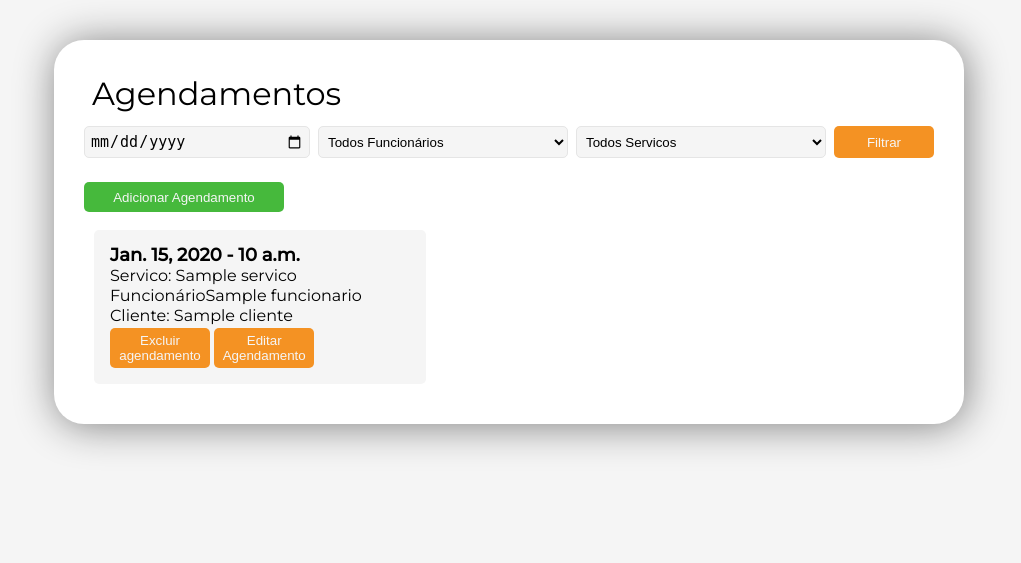
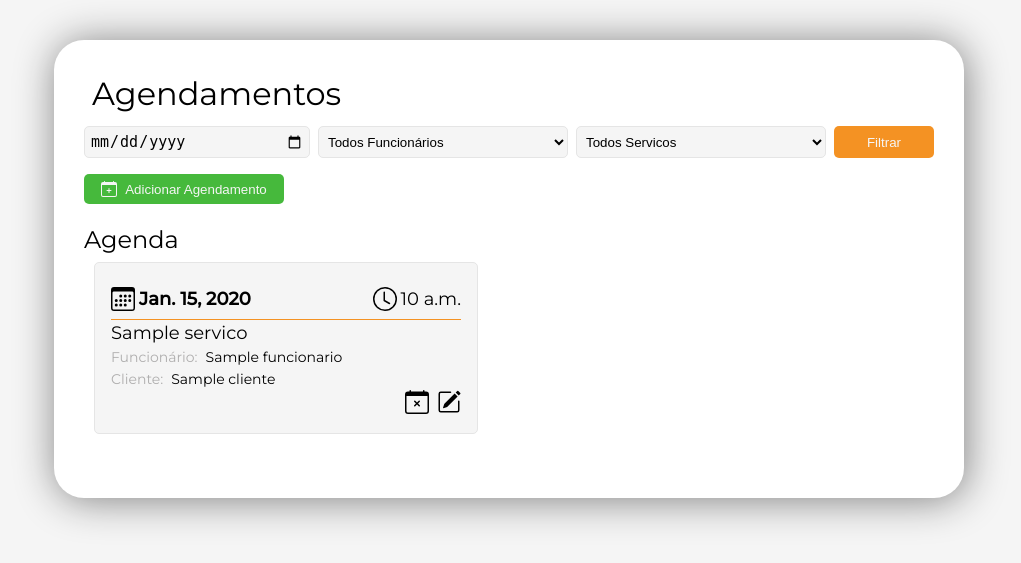
Before and after one commit to AleeLouffer-zz/ProjetoIntegradorPython, a Django app: template PIPython/templates/agendamento/agenda.html in a window 1280 px wide. Shown: the top 563 px of the page, without its empty margins (131-1152 px from the left). Run offline with Django 3.2, Linux system fonts and the light colour scheme; tables that the repository leaves empty hold one stand-in row (values such as "Sample post"); the template is opened without the code that fills it: values that come from a table or form of the project are taken from there, most other values are stand-ins (such as "Sample title", 1, 10 or a date in 2020).

Commit message:
Ajeitando card agendamento

```diff
--- a/PIPython/static/css/agenda.css
+++ b/PIPython/static/css/agenda.css
@@ -8,39 +8,90 @@
 .agendamentos{
 	display: flex;
 	overflow: scroll;
+	overflow-y: hidden;
 }
 
 .agendamento{
 	text-align: left;
-	background-color: whitesmoke;
+	background-color: white;
+	border: 1px solid var(--cinza-claro);
 	border-radius: 5px;
 
-	min-width: 300px;
-	max-width: 400px;
+	min-width: 350px;
+	max-width: 500px;
 
 	padding: 16px;
 	margin: 10px;
 }
 
-/* .agendamento__cabecalho{
+.agendamento__cabecalho{
 	display: flex;
 	flex-direction: row;
 	justify-content: space-between;
 	align-items: center;
-} */
+	gap: 16px;
+
+	padding: 8px 0;
+	border-bottom: 1px solid var(--cor--secundaria) ;
+}
+
+.agendamento__cabecalho__item{
+	display: flex;
+	align-items: center;
+	gap: 4px;
+}
 
 .agendamento__titulo{
 	font-size: 18px;
+}
+
+.agendamento__titulo.negrito{
 	font-weight: bold;
 }
 
-.agendamento__paragrafo{
-	font-size: 16px;
+.agendamento__informacao{
+	display: flex;
+	gap: 8px;
+}
+
+.agendamento__servico{
+	font-size: 18px;
 	margin: 4px 0;
 }
 
+.agendamento__paragrafo{
+	font-size: 14px;
+	margin: 4px 0;
+}
 
-@media screen and (min-width: 720px) {
+.agendamento__paragrafo.cinza{
+	color: rgb(175, 174, 174);
+}
+
+.agendamento__botoes{
+	display: flex;
+	justify-content: flex-end;
+	gap: 8px;
+}
+
+.icon{
+	width: 24px;
+	height: 24px;
+}
+
+.btn.com__icon{
+	display: flex;
+	justify-content: center;
+	align-items: center;
+	gap: 8px;
+}
+
+.agenda{
+	margin: 24px 0;
+	width: 100%;
+}
+
+@media screen and (min-width: 950px) {
 	.filtros__agendamento{
 		flex-direction: row;
 		margin: 16px 0;
@@ -59,4 +110,7 @@
 	  width: 200px;
 	  height: 30px;
 	}
+	.agendamento{
+		background-color: whitesmoke;
+	}
   }
--- a/PIPython/static/css/global.css
+++ b/PIPython/static/css/global.css
@@ -74,7 +74,30 @@ input#input__data__sem__label {
   padding: 5px;
 }
 
-@media screen and (min-width: 720px) {
+.btn__icon{
+  border: none;
+  background-color: transparent;
+  cursor: pointer;
+  margin: 0;
+  padding: 0;
+}
+
+.nao__encontrado{
+  background-color: white;
+
+  border-radius: 5px;
+  border: 1px solid var(--cinza-claro);
+
+  min-width: 200px;
+  padding: 8px;
+  margin: 8px 0;
+}
+
+.sub__titulo{
+  font-size: 24px;
+}
+
+@media screen and (min-width: 950px) {
   .corpo {
     width: 60vw;
     max-width: 60vw;
@@ -87,4 +110,8 @@ input#input__data__sem__label {
     border-radius: 30px;
     box-shadow: 2px 2px 40px gray;
   }
+
+  .nao__encontrado{
+    background-color: whitesmoke;
+  }
 }
--- a/PIPython/templates/agendamento/agenda.html
+++ b/PIPython/templates/agendamento/agenda.html
@@ -24,29 +24,71 @@
   </form>
   <form action="{% url 'tela_adicionar_agendamento' %}" method="POST"> {% csrf_token %}
     <input type="hidden" name="id_empresa" value="{{id_empresa}}" />
-    <button type="submit" class="btn btn__adicionar tamanho__pequeno">Adicionar Agendamento</button>
+    <button type="submit" class="btn btn__adicionar tamanho__pequeno com__icon">
+      <svg xmlns="http://www.w3.org/2000/svg" width="16" height="16" fill="currentColor" class="bi bi-calendar-plus" viewBox="0 0 16 16">
+        <path d="M8 7a.5.5 0 0 1 .5.5V9H10a.5.5 0 0 1 0 1H8.5v1.5a.5.5 0 0 1-1 0V10H6a.5.5 0 0 1 0-1h1.5V7.5A.5.5 0 0 1 8 7z"/>
+        <path d="M3.5 0a.5.5 0 0 1 .5.5V1h8V.5a.5.5 0 0 1 1 0V1h1a2 2 0 0 1 2 2v11a2 2 0 0 1-2 2H2a2 2 0 0 1-2-2V3a2 2 0 0 1 2-2h1V.5a.5.5 0 0 1 .5-.5zM1 4v10a1 1 0 0 0 1 1h12a1 1 0 0 0 1-1V4H1z"/>
+      </svg>
+      Adicionar Agendamento
+    </button>
   </form>
+  <section class="agenda">
+    <h2 class="sub__titulo"> Agenda </h2>
+    {% if agendamentos %}
     <div class="agendamentos">
         {% for agendamento in agendamentos %}
         <div class="agendamento">
           <div class="agendamento__cabecalho">
-        <h3 class="agendamento__titulo">{{agendamento.data}} - {{agendamento.hora}}</h3>
-        <!-- <a href="editar-agendamento.html" class="agendamento__cabecalho--editar">
-          <svg xmlns="http://www.w3.org/2000/svg" width="16" height="16" fill="black" class="bi bi-pencil-square" viewBox="0 0 16 16">
+            <div class="agendamento__cabecalho__item">
+              <svg class="icon" xmlns="http://www.w3.org/2000/svg" width="16" height="16" fill="currentColor" class="bi bi-calendar3" viewBox="0 0 16 16">
+                <path d="M14 0H2a2 2 0 0 0-2 2v12a2 2 0 0 0 2 2h12a2 2 0 0 0 2-2V2a2 2 0 0 0-2-2zM1 3.857C1 3.384 1.448 3 2 3h12c.552 0 1 .384 1 .857v10.286c0 .473-.448.857-1 .857H2c-.552 0-1-.384-1-.857V3.857z"/>
+                <path d="M6.5 7a1 1 0 1 0 0-2 1 1 0 0 0 0 2zm3 0a1 1 0 1 0 0-2 1 1 0 0 0 0 2zm3 0a1 1 0 1 0 0-2 1 1 0 0 0 0 2zm-9 3a1 1 0 1 0 0-2 1 1 0 0 0 0 2zm3 0a1 1 0 1 0 0-2 1 1 0 0 0 0 2zm3 0a1 1 0 1 0 0-2 1 1 0 0 0 0 2zm3 0a1 1 0 1 0 0-2 1 1 0 0 0 0 2zm-9 3a1 1 0 1 0 0-2 1 1 0 0 0 0 2zm3 0a1 1 0 1 0 0-2 1 1 0 0 0 0 2zm3 0a1 1 0 1 0 0-2 1 1 0 0 0 0 2z"/>
+              </svg>
+              <h3 class="agendamento__titulo negrito"> {{agendamento.data}} </h3>
+            </div>
+            <div class="agendamento__cabecalho__item">
+              <svg class="icon" xmlns="http://www.w3.org/2000/svg" width="16" height="16" fill="currentColor" class="bi bi-clock" viewBox="0 0 16 16">
+                <path d="M8 3.5a.5.5 0 0 0-1 0V9a.5.5 0 0 0 .252.434l3.5 2a.5.5 0 0 0 .496-.868L8 8.71V3.5z"/>
+                <path d="M8 16A8 8 0 1 0 8 0a8 8 0 0 0 0 16zm7-8A7 7 0 1 1 1 8a7 7 0 0 1 14 0z"/>
+              </svg>
+              <h3 class="agendamento__titulo">  {{agendamento.hora}} </h3>
+            </div>
+          </div>
+
+          <h4 class="agendamento__servico"> {{agendamento.servico.nome}} </h4>
+          <div class="agendamento__informacao">
+            <p class="agendamento__paragrafo cinza"> Funcionário: </p>
+            <p class="agendamento__paragrafo"> {{agendamento.funcionario.nome}} </p>
+          </div>
+          <div class="agendamento__informacao">
+            <p class="agendamento__paragrafo cinza"> Cliente: </p>
+            <p class="agendamento__paragrafo"> {{agendamento.cliente.nome}} </p>
+          </div>
+
+          <form action="{% url 'verifica_botoes_agendamento' %}" method="POST"> {% csrf_token %}
+            <input type="hidden" name="id_agendamento" value="{{agendamento.id}}">
+            <div class="agendamento__botoes">
+              <button type="submit" name="excluir_agendamento" class="btn__icon">
+                <svg class="icon" xmlns="http://www.w3.org/2000/svg" width="20" height="20" fill="currentColor" class="bi bi-calendar-x" viewBox="0 0 16 16">
+                  <path d="M6.146 7.146a.5.5 0 0 1 .708 0L8 8.293l1.146-1.147a.5.5 0 1 1 .708.708L8.707 9l1.147 1.146a.5.5 0 0 1-.708.708L8 9.707l-1.146 1.147a.5.5 0 0 1-.708-.708L7.293 9 6.146 7.854a.5.5 0 0 1 0-.708z"/>
+                  <path d="M3.5 0a.5.5 0 0 1 .5.5V1h8V.5a.5.5 0 0 1 1 0V1h1a2 2 0 0 1 2 2v11a2 2 0 0 1-2 2H2a2 2 0 0 1-2-2V3a2 2 0 0 1 2-2h1V.5a.5.5 0 0 1 .5-.5zM1 4v10a1 1 0 0 0 1 1h12a1 1 0 0 0 1-1V4H1z"/>
+                </svg>
+              </button>
+              <button type="submit" name="editar_agendamento" class="btn__icon">
+                <svg class="icon" xmlns="http://www.w3.org/2000/svg" width="20" height="20" fill="currentColor" class="bi bi-pencil-square" viewBox="0 0 16 16">
                   <path d="M15.502 1.94a.5.5 0 0 1 0 .706L14.459 3.69l-2-2L13.502.646a.5.5 0 0 1 .707 0l1.293 1.293zm-1.75 2.456-2-2L4.939 9.21a.5.5 0 0 0-.121.196l-.805 2.414a.25.25 0 0 0 .316.316l2.414-.805a.5.5 0 0 0 .196-.12l6.813-6.814z"/>
                   <path fill-rule="evenodd" d="M1 13.5A1.5 1.5 0 0 0 2.5 15h11a1.5 1.5 0 0 0 1.5-1.5v-6a.5.5 0 0 0-1 0v6a.5.5 0 0 1-.5.5h-11a.5.5 0 0 1-.5-.5v-11a.5.5 0 0 1 .5-.5H9a.5.5 0 0 0 0-1H2.5A1.5 1.5 0 0 0 1 2.5v11z"/>
                 </svg>
-        </a> -->
+              </button>
             </div>
-      <h2 class="agendamento__paragrafo"> Servico: {{agendamento.servico.nome}}</h2>
-      <p class="agendamento__paragrafo"> Funcionário{{agendamento.funcionario.nome}}</p>
-      <p class="agendamento__paragrafo"> Cliente: {{agendamento.cliente.nome}}</p>
-	  <form action="{% url 'verifica_botoes_agendamento' %}" method="POST"> {% csrf_token %}
-      <input type="hidden" name="id_agendamento" value="{{agendamento.id}}">
-      <button type="submit" name="excluir_agendamento" class="btn btn__filtrar">Excluir agendamento</button>
-      <button type="submit" name="editar_agendamento" class="btn btn__filtrar"> Editar Agendamento </button>
           </form>
         </div>
         {% endfor %}
+
       </div>
+      {% else %}
+        <p class="nao__encontrado"> Nenhum agendamento encontrado </p>
+      {% endif %}
+  </section>
+
 {% endblock %}
```
Lines whose indentation alone changed are shown as unchanged.
